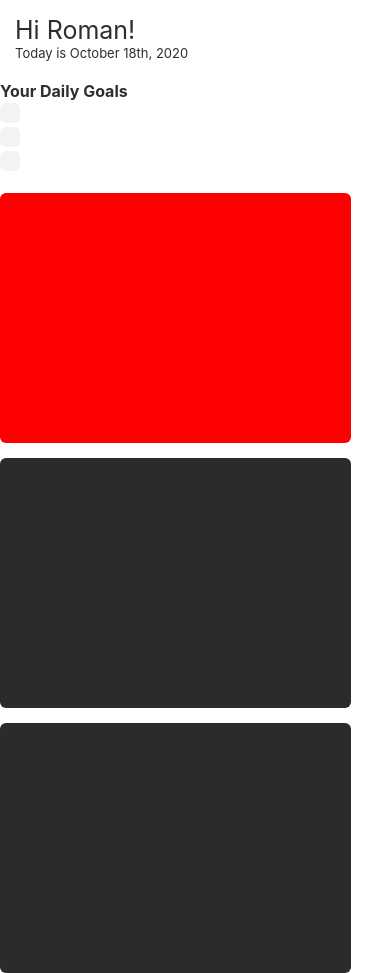
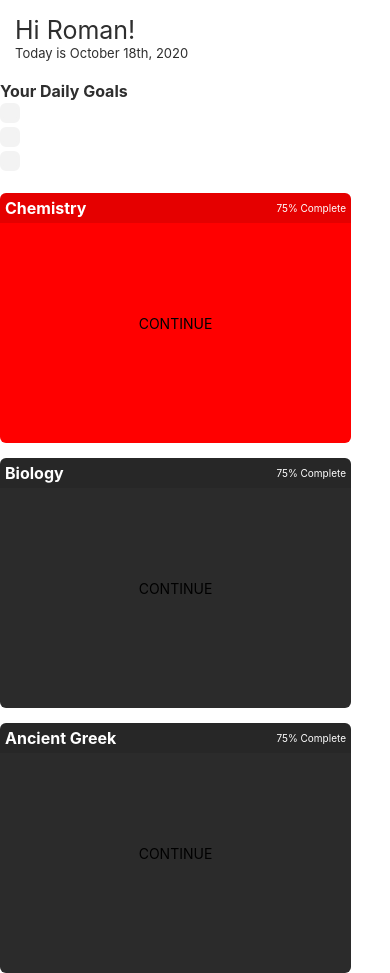
Before and after one commit to DeveloperRyan/HackGT7, a React Native app: screen / in a window 390 px wide. Built offline with nearby package versions, Linux system fonts and the light colour scheme.

Commit message:
Add dynamic course content

```diff
--- a/app/components/CourseCard.js
+++ b/app/components/CourseCard.js
@@ -1,5 +1,6 @@
 import React, { Component } from 'react'
-import { Text, TouchableOpacity, View } from 'react-native';
+import { Button, Image, Text, TouchableOpacity, View } from 'react-native';
+import GenericButton from './GenericButton';
 
 export default class CourseCard extends Component {
     constructor (props) {
@@ -11,7 +12,15 @@ export default class CourseCard extends Component {
     render() {
         return (
             <View style={[styles.container, {backgroundColor: this.props.color}]}>
-
+                <View style={styles.titleBar}>
+                    <Text style={styles.titleText}>{this.props.subject}</Text>
+                    <Text style={styles.progressText}>{this.state.progress}% Complete</Text>
+                </View>
+                <View style={styles.contentContainer}>
+                    <Image source={this.props.image}/>
+                    <Text style={styles.description}>{this.props.description}</Text>
+                    <GenericButton text="CONTINUE" type="unfilled" />
+                </View>
             </View>
         )
     }
@@ -24,5 +33,37 @@ const styles = {
         marginTop: 15,
         height: 250,
         borderRadius: 6,
+    },
+    titleBar: {
+        display: "flex",
+        flexDirection: "row",
+        alignItems: "center",
+        width: "100%",
+        height: 30,
+        backgroundColor: "rgba(0, 0, 0, 0.10)",
+        borderTopLeftRadius: 6,
+        borderTopRightRadius: 6,
+        padding: 5
+    },
+    titleText: {
+        color: "#FFFFFF",
+        fontSize: 16,
+        fontWeight: "bold"
+    },
+    progressText: {
+        marginLeft: "auto",
+        color: "#FFFFFF",
+        fontSize: 10
+    },
+    contentContainer: {
+        width: "100%",
+        height: "80%",
+        display: "flex",
+        justifyContent: "center",
+        alignItems: "center"
+    },
+    description: {
+        color: "white",
+        fontSize: 16
     }
 }
```
